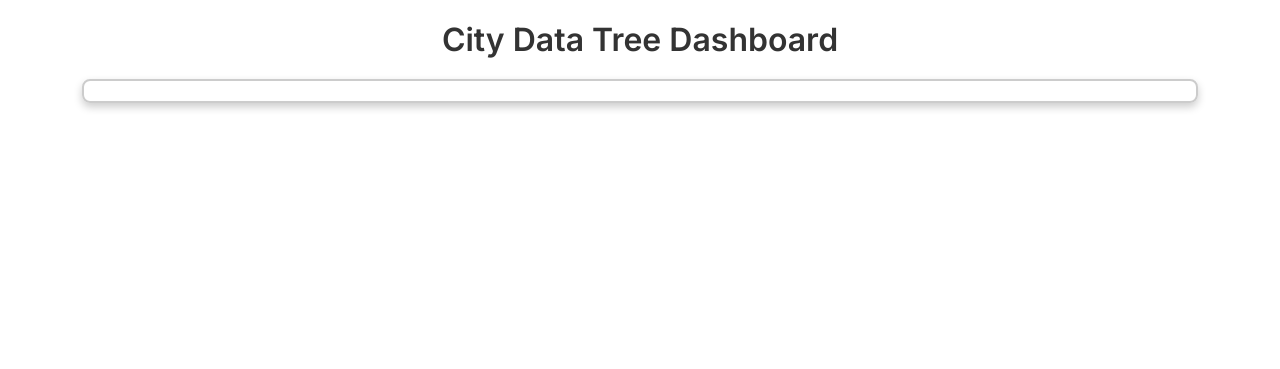
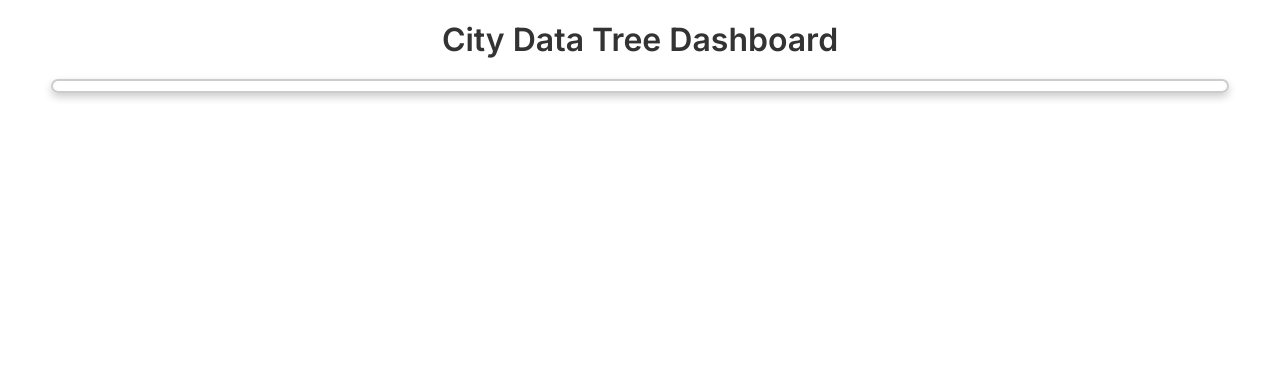
Before and after one commit to zbirnbaum/cmpscapstone, a Django app: template capstone_frontend/cap_frontend/templates/index.html in a window 1280 px wide. Shown: the part 51-420 px from the top of the page. Run offline with Django 5.2, Linux system fonts and the light colour scheme; the template is opened without the code that fills it, so the values that code supplies are empty; parts of the project's set-up code (start-up, migrations or seed data) failed here and were passed over.

Commit message:
Update index.html
Container fixes

```diff
--- a/capstone_frontend/cap_frontend/templates/index.html
+++ b/capstone_frontend/cap_frontend/templates/index.html
@@ -32,12 +32,12 @@
         color: #333;
     }
     .dashboard-container {
-    width: 90%; /* Adjust as needed */
+    width: 95%; /* Adjust as needed */
     max-width: 1200px;
-    height: 100%; /* Adjust as needed */
+    height: 85%; /* Adjust as needed */
     border: 2px solid #ccc; /* Thinner border */
     border-radius: 8px;
-    padding: 10px;  /* Space around the map, ensuring buttons have room */
+    padding: 5px;  /* Space around the map, ensuring buttons have room */
     overflow: hidden;
     box-shadow: 0 4px 8px rgba(0, 0, 0, 0.2);
 }
```
